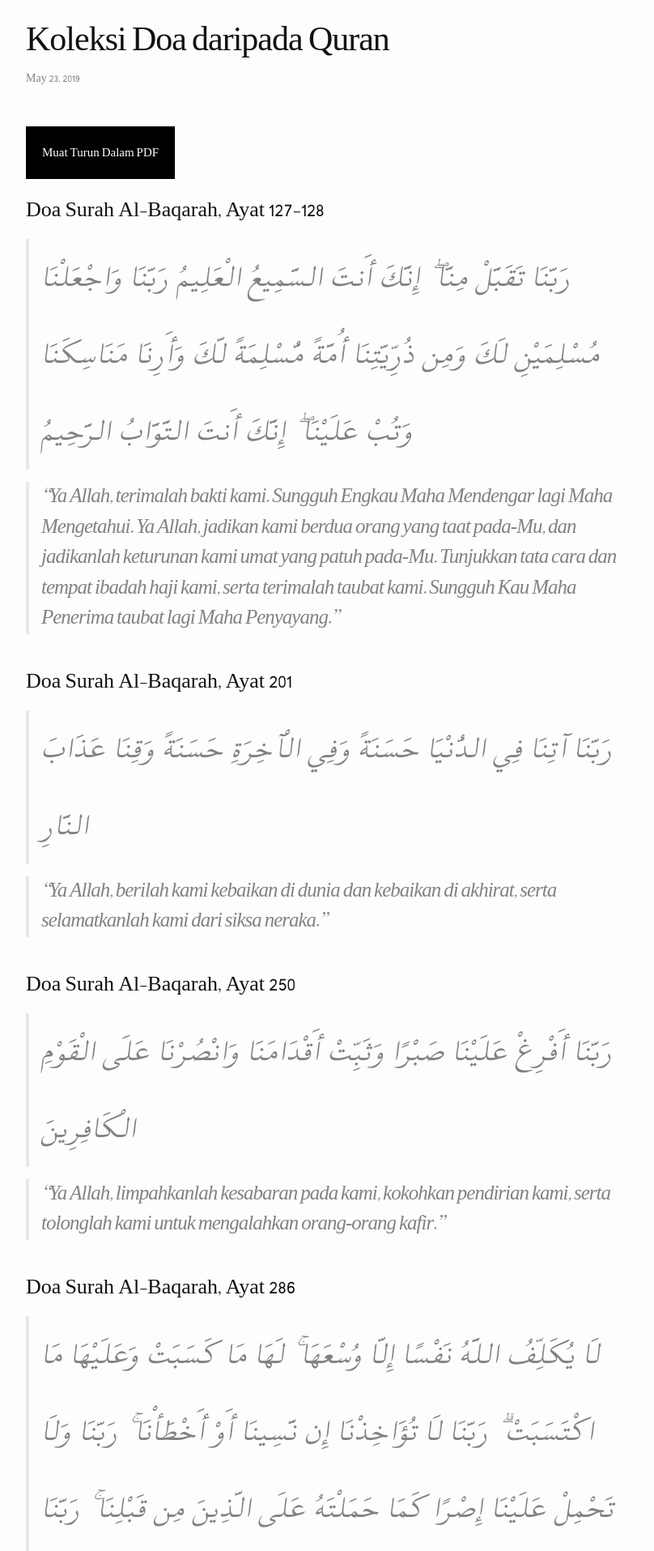
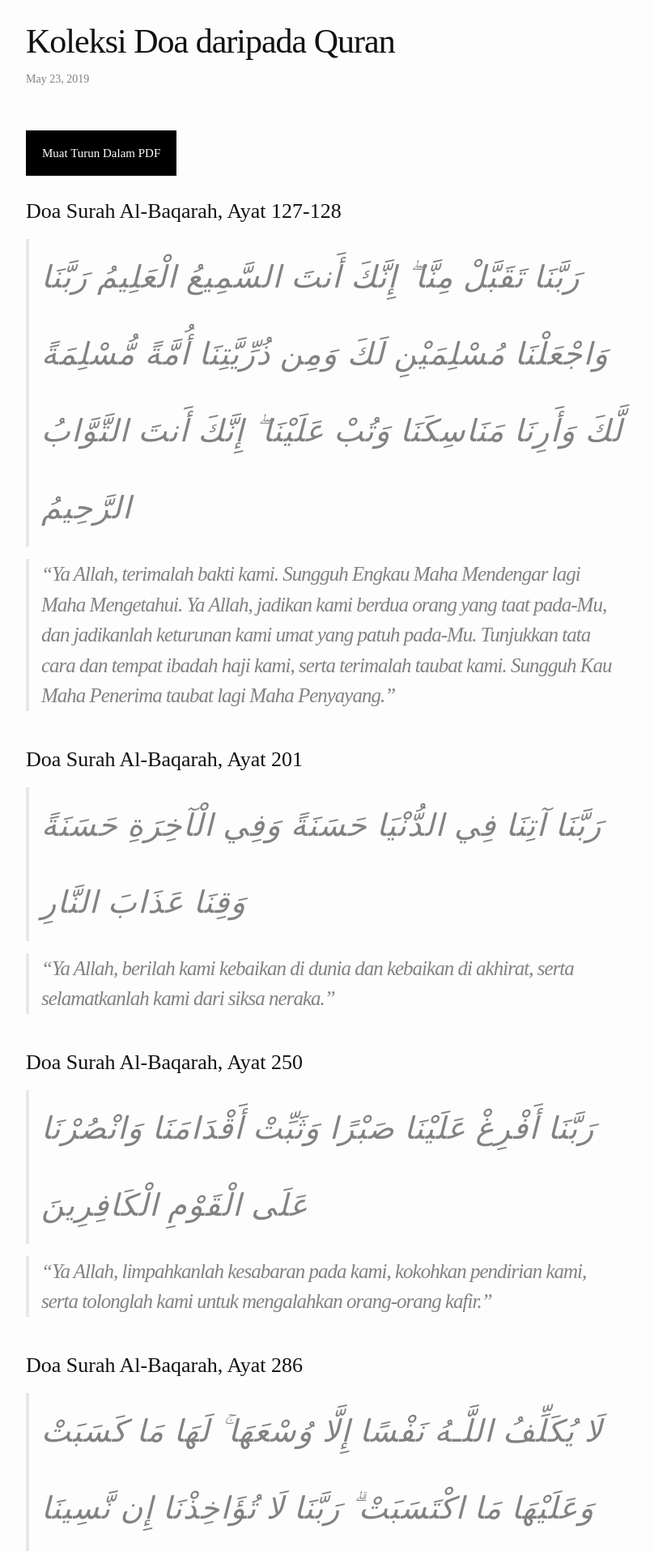
Before and after one commit to luqmanrom/luqmanrom.github.io, a Jekyll site: the page built from _posts/2019-05-23-koleksi-doa.md, in a window 1280 px wide. Shown: the top 1915 px of the page at 81% size, without its empty margins (238-1046 px from the left). Built offline with Jekyll 4.4.1, drawn with Linux system fonts in a browser that asks for light colours; some of the changed text lies outside the part shown.

Commit message:
Change font to fix lam alif

```diff
--- a/_posts/2019-05-23-koleksi-doa.md
+++ b/_posts/2019-05-23-koleksi-doa.md
@@ -14,7 +14,7 @@
 <style type="text/css">
 
 * {
-	font-family: 'KFGQPC', serif;
+	font-family: 'KFGQPC Uthman Taha Naskh', 'KFGQPC_Naskh',serif;
 }
 
 blockquote.arabic {
@@ -81,7 +81,7 @@
 
 
 <blockquote class="arabic">
-	لَا يُكَلِّفُ اللَّهُ نَفْسًا إِلَّا وُسْعَهَا ۚ لَهَا مَا كَسَبَتْ وَعَلَيْهَا مَا اكْتَسَبَتْ ۗ رَبَّنَا لَا تُؤَاخِذْنَا إِن نَّسِينَا أَوْ أَخْطَأْنَا ۚ رَبَّنَا وَلَا تَحْمِلْ عَلَيْنَا إِصْرًا كَمَا حَمَلْتَهُ عَلَى الَّذِينَ مِن قَبْلِنَا ۚ رَبَّنَا وَلَا تُحَمِّلْنَا مَا لَا طَاقَةَ لَنَا بِهِ ۖ وَاعْفُ عَنَّا وَاغْفِرْ لَنَا وَارْحَمْنَا ۚ أَنتَ مَوْلَانَا فَانصُرْنَا عَلَى الْقَوْمِ الْكَافِرِينَ
+	لَا يُكَلِّفُ اللَّـهُ نَفْسًا إِلَّا وُسْعَهَا ۚ لَهَا مَا كَسَبَتْ وَعَلَيْهَا مَا اكْتَسَبَتْ ۗ رَبَّنَا لَا تُؤَاخِذْنَا إِن نَّسِينَا أَوْ أَخْطَأْنَا ۚ رَبَّنَا وَلَا تَحْمِلْ عَلَيْنَا إِصْرًا كَمَا حَمَلْتَهُ عَلَى الَّذِينَ مِن قَبْلِنَا ۚ رَبَّنَا وَلَا تُحَمِّلْنَا مَا لَا طَاقَةَ لَنَا بِهِ ۖ وَاعْفُ عَنَّا وَاغْفِرْ لَنَا وَارْحَمْنَا ۚ أَنتَ مَوْلَانَا فَانصُرْنَا عَلَى الْقَوْمِ الْكَافِرِينَ
 </blockquote>
 
 <blockquote>
```
Also changed, not shown: 5 other files.
